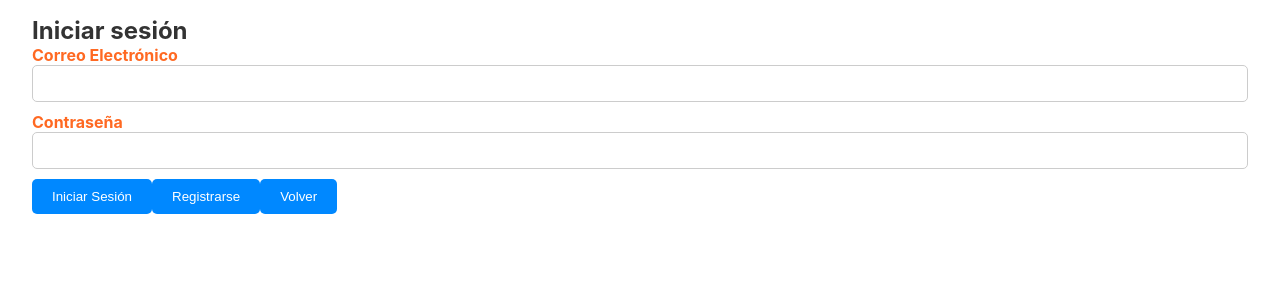
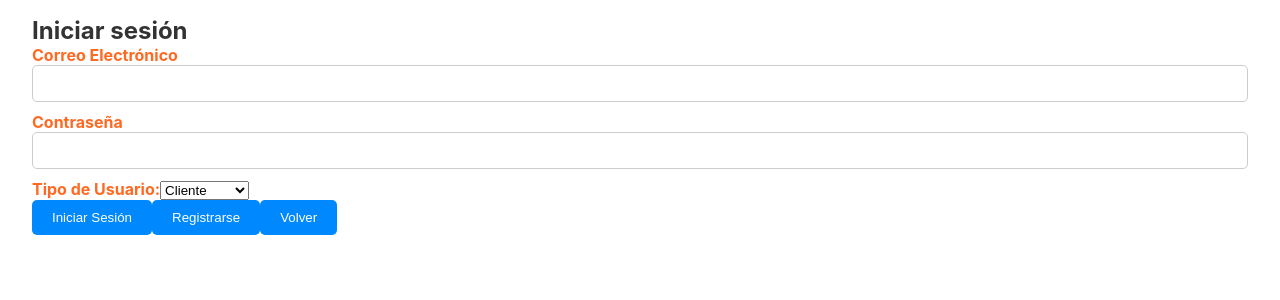
Before and after one commit to FrankAndrew99/tuoficio-api-fe, a React (Create React App) app: page /login in a window 1280 px wide. Shown: the top 300 px of the page. Built offline with nearby package versions, Linux system fonts and the light colour scheme.

Commit message:
singup fix

```diff
--- a/src/App.jsx
+++ b/src/App.jsx
@@ -1,4 +1,3 @@
-import React, { useEffect } from "react";
 import { BrowserRouter, Routes, Route } from "react-router-dom";
 import { Home } from "./components/Home/Home";
 import {LoginForm} from "./components/LoginForm/LoginForm";
--- a/src/components/LoginForm/LoginForm.jsx
+++ b/src/components/LoginForm/LoginForm.jsx
@@ -4,6 +4,7 @@ import { Link } from 'react-router-dom'
 export const LoginForm = () => {
   const [email, setEmail] = useState('');
   const [password, setPassword] = useState('');
+  const [userType, setUserType] = useState('cliente');
   const [loggedIn, setLoggedIn] = useState(false);
 
   const handleSubmit = async (e) => {
@@ -12,36 +13,46 @@ export const LoginForm = () => {
     const loginData = {
       email: email,
       password: password,
+      userType: userType
     };
 
     try {
-      const response = await fetch('http://localhost:3000/login', {
+      let response;
+      if (userType === 'cliente') {
+        response = await fetch('http://localhost:3000/login-client', {
           method: 'POST',
           headers: {
             'Content-Type': 'application/json',
           },
           body: JSON.stringify(loginData),
         });
+      } else if (userType === 'profesional') {
+        response = await fetch('http://localhost:3000/login-professional', {
+          method: 'POST',
+          headers: {
+            'Content-Type': 'application/json',
+          },
+          body: JSON.stringify(loginData),
+        });
+      }
       const data = await response.json();
       console.log(data)
       if (response.ok) {
         window.alert(data.message);
+        window.location.href = "/";
+        setLoggedIn(true)
       } else {
         window.alert(data.message);
       }
+      setLoggedIn(true)
 
-      // if (response.status === 200) {
-      setLoggedIn(true)
-      // } else {
-      //   console.log("Error al inicar sesion")
-      // }
     } catch (error) {
       console.error('Error al iniciar sesión:', error);
     }
   };
 
   if (loggedIn) {
-    return <Link to="/App" />;
+     <Link to="/"/>
   }
 
   return (
@@ -66,6 +77,17 @@ export const LoginForm = () => {
             onChange={(e) => setPassword(e.target.value)}
           />
         </div>
+        <div>
+          <label htmlFor="userType">Tipo de Usuario:</label>
+          <select
+            id="userType"
+            value={userType}
+            onChange={(e) => setUserType(e.target.value)}
+          >
+            <option value="cliente">Cliente</option>
+            <option value="profesional">Profesional</option>
+          </select>
+        </div>
         <button type="submit">Iniciar Sesión</button>
         <Link to="/signup"><button type="submit">Registrarse</button></Link>
         <Link to="/"><button type="submit">Volver</button></Link>
--- a/src/components/SignUpForm/SignUpForm.jsx
+++ b/src/components/SignUpForm/SignUpForm.jsx
@@ -18,6 +18,7 @@ export const SignUpForm = () => {
     // Campos adicionales para profesionales
     const [registrationNumber, setRegistrationNumber] = useState('');
     const [specialty, setSpecialty] = useState('');
+
 
     const handleSubmit = async (e) => {
         e.preventDefault();
@@ -55,15 +56,15 @@ export const SignUpForm = () => {
                     body: JSON.stringify(userData),
                 });
             }
-            console.log(userData)
             const data = await response.json();
-            console.log(data)
             if (response.ok) {
+                setIsRegistered(true);
                 window.alert(data.message);
+                window.location.href = "/";
+
             } else {
                 window.alert(data.message);
             }
-            setIsRegistered(true);
         } catch (error) {
             console.error('Error al registrarse:', error);
         }
```
Lines whose indentation alone changed are shown as unchanged.
